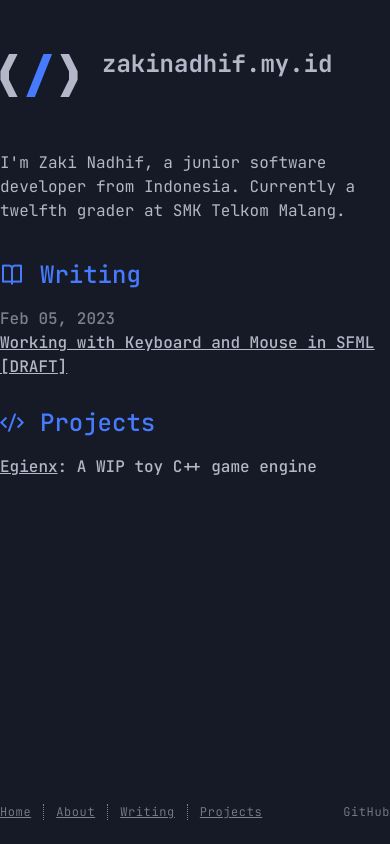
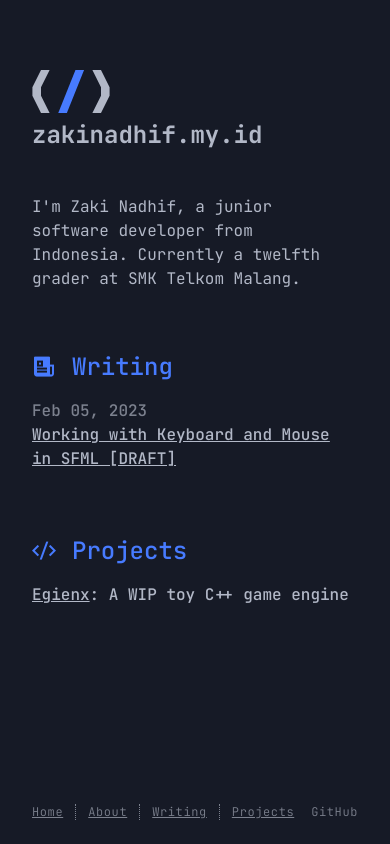
Before and after one commit to zakinadhif/zakinadhif.me, a Next.js app: page / in a window 390 px wide. Built offline with nearby package versions, Linux system fonts and the light colour scheme.

Commit message:
Major style change
Better design system:

- Less html markups to worry about
- Better readability
- Better responsivity

Also changed the article icon in index page into newspaper icon

```diff
--- /dev/null
+++ b/components/content.jsx
@@ -0,0 +1,7 @@
+export default function Content({ children }) {
+    return (
+        <div className="flex flex-col min-h-full py-16 relative">
+            {children}
+        </div>
+    )
+}
--- a/components/footer.jsx
+++ b/components/footer.jsx
@@ -2,7 +2,7 @@ import Link from "next/link"
 
 export default function Footer() {
     return (
-        <footer className="py-6 md:py-10 flex items-center justify-between font-thin tracking-wider text-smoke text-xs">
+        <footer className="flex items-center justify-between font-thin tracking-wider text-smoke text-xs content-center absolute bottom-0 w-full mb-6">
             <nav>
                 <ul className="flex divide-x divide-smoke divide-dotted underline">
                     <li className="px-3 pl-0"><Link href="/"><a>Home</a></Link></li>
--- a/components/layout.jsx
+++ /dev/null
@@ -1,16 +0,0 @@
-import Navbar from "./navbar";
-import Footer from "./footer";
-
-export default function Layout({ children }) {
-    return (
-        <div className="font-jetbrains-mono bg-[#161A26] text-whitesmoke overflow-auto">
-            <div className="flex flex-col max-w-2xl w-full mx-auto min-h-screen">
-                <Navbar />
-                <div className="grow">
-                    {children}
-                </div>
-                <Footer />
-            </div>
-        </div>
-    )
-}
--- a/components/navbar.jsx
+++ b/components/navbar.jsx
@@ -3,7 +3,7 @@ import Link from "next/link"
 
 export default function Navbar() {
     return (
-        <div className="relative py-12">
+        <header className="relative mb-8">
             <div className="bg-[url('/assets/code.svg')] w-[78px] h-[55px] bg-contain bg-no-repeat bg-center float-left inline-block mr-6"/>
             <div className="font-bold text-2xl">zakinadhif.my.id</div>
             <nav className="font-light text-sm tracking-widest text-bluemoon hidden md:block">
@@ -14,6 +14,6 @@ export default function Navbar() {
                     <li className="px-4 pr-0"><a href="https://github.com/zakinadhif" className="hover:underline underline-offset-1">Projects</a></li>
                 </ul>
             </nav>
-        </div>
+        </header>
     )
 }
--- a/pages/about.jsx
+++ b/pages/about.jsx
@@ -1,19 +1,24 @@
 import Head from "next/head";
 import Link from "next/link";
-import Layout from "../components/layout";
+import Content from "../components/content";
+
+import Navbar from "../components/navbar";
+import Footer from "../components/footer";
 
 export default function Home({ allPostsData }) {
   return (
-    <Layout>
+    <Content>
       <Head>
         <title>Zaki Nadhif's About</title>
         <link rel="icon" href="/favicon.ico" />
       </Head>
+      <Navbar />
       <h1 className="text-2xl font-medium text-bluemoon mb-2">About Me</h1>
       <p>
         I'm Zaki Nadhif, a junior software developer from Indonesia. Currently a
         twelfth grader at SMK Telkom Malang.
       </p>
-    </Layout>
+      <Footer />
+    </Content>
   );
 }
--- a/pages/archives.jsx
+++ b/pages/archives.jsx
@@ -1,7 +1,10 @@
 import { getPostTagsRaw, getPostGroupsRaw, getSortedPostsData, groupPostsByYear } from "../lib/posts";
-import Layout from "../components/layout";
+import Content from "../components/content";
 import Head from "next/head";
 import Link from "next/link";
+
+import Navbar from "../components/navbar";
+import Footer from "../components/footer";
 
 export default function Archives({ postsGroupedByYear, postTags, postGroups }) {
   const formatDate = (d) => {
@@ -17,11 +20,12 @@ export default function Archives({ postsGroupedByYear, postTags, postGroups }) {
   }
 
   return (
-    <Layout>
+    <Content>
       <Head>
         <title>Zaki Nadhif's Archives</title>
         <link rel="icon" href="/favicon.ico" />
       </Head>
+      <Navbar />
       <div className="p-4 bg-[#0e1018] border border-[#424964] rounded-md -mt-2 mb-4">
         <h2 className="font-medium">Tags:</h2>
         <div className="flex flex-wrap text-bluemoon space-x-3 mb-2">
@@ -53,7 +57,8 @@ export default function Archives({ postsGroupedByYear, postTags, postGroups }) {
           </li>
         ))}
       </ul>
-    </Layout>
+      <Footer />
+    </Content>
   );
 }
 
--- a/pages/groups/[group].jsx
+++ b/pages/groups/[group].jsx
@@ -3,17 +3,21 @@ import {
   getPostGroups,
   getPostsInGroup,
 } from "../../lib/posts";
-import Layout from "../../components/layout";
 import Link from "next/link";
 import Head from "next/head";
 
+import Content from "../../components/content";
+import Footer from "../../components/footer";
+import Navbar from "../../components/navbar";
+
 export default function Tag({ group, postsGroupedByYear }) {
   return (
-    <Layout>
+    <Content>
       <Head>
         <title>{`Zaki Nadhif | ${group}`}</title>
         <link rel="icon" href="/favicon.ico" />
       </Head>
+      <Navbar />
       <h1 className="text-xl font-medium mb-4 text-bluemoon">
         Posts in group: <span className="underline">{group}</span>
       </h1>
@@ -38,7 +42,8 @@ export default function Tag({ group, postsGroupedByYear }) {
           </li>
         ))}
       </ul>
-    </Layout>
+      <Footer />
+    </Content>
   );
 }
 
--- a/pages/index.jsx
+++ b/pages/index.jsx
@@ -1,7 +1,10 @@
 import Head from 'next/head'
 import Link from 'next/link'
-import Layout from '../components/layout'
+import Content from '../components/content'
 import { getSortedPostsData } from '../lib/posts'
+
+import Navbar from "../components/navbar";
+import Footer from "../components/footer";
 
 export default function Home({ allPostsData }) {
   const formatDate = (d) => {
@@ -17,17 +20,21 @@ export default function Home({ allPostsData }) {
   }
 
   return (
-    <Layout>
+    <Content>
       <Head>
         <title>Zaki Nadhif's Notes</title>
         <link rel="icon" href="/favicon.ico" />
       </Head>
-      <p className="mb-9">
+      <Navbar />
+      <section id="about">
+        <p className="my-3">
           I'm Zaki Nadhif, a junior software developer from Indonesia. Currently a
           twelfth grader at SMK Telkom Malang.
         </p>
-      <h2 className="text-2xl text-bluemoon mb-4 font-medium flex items-center gap-4"><i className="ri-book-open-line font-medium" />Writing</h2>
-      <ul className="space-y-3 md:space-y-1 font-medium">
+      </section>
+      <section id="writing">
+        <h2 className="h2 flex items-center gap-4"><i className="ri-newspaper-fill font-medium" />Writing</h2>
+        <ul className="space-y-3 md:space-y-1 font-medium my-4">
           {allPostsData.map(({ slugStr, date, title }) => (
             <li className="flex md:flex-row flex-col" key={slugStr}>
               <time className="text-smoke mr-8 shrink-0" dateTime={date}>{formatDate(date)}</time>
@@ -35,11 +42,15 @@ export default function Home({ allPostsData }) {
             </li>
           ))}
         </ul>
-      <h2 className="text-2xl text-bluemoon mb-4 font-medium mt-7 flex items-center gap-4"><i class="ri-code-s-slash-line font-medium" />Projects</h2>
+      </section>
+      <section id="writing">
+        <h2 className="h2 flex items-center gap-4"><i class="ri-code-s-slash-line font-medium" />Projects</h2>
         <ul className="space-y-1 font-medium">
           <li><a className="underline underline-offset-1" href="https://github.com/cowdingus/SpaceShooter/tree/engine">Egienx</a>: A WIP toy C++ game engine</li>
         </ul>
-    </Layout>
+      </section>
+      <Footer />
+    </Content>
   )
 }
 
--- a/pages/posts/[...postSlug].jsx
+++ b/pages/posts/[...postSlug].jsx
@@ -1,7 +1,9 @@
 import { getPostSlugs, getPostData } from "../../lib/posts";
-import Footer from "../../components/footer";
 import Head from "next/head";
 import Link from "next/link";
+
+import Content from "../../components/content";
+import Footer from "../../components/footer";
 
 export default function Post({ postData }) {
   const getTags = () => {
@@ -49,16 +51,15 @@ export default function Post({ postData }) {
   }
 
   return (
-    <div className="font-jetbrains-mono bg-[#161A26] text-whitesmoke overflow-auto">
+    <Content>
       <Head>
         <title>{`${postData.title} | Zaki Nadhif`}</title>
         <link rel="icon" href="/favicon.ico" />
       </Head>
-      <div className="flex flex-col max-w-2xl w-full mx-auto min-h-screen">
       <Link href="../">
-          <a className="flex items-center gap-2 mt-8 hover:text-bluemoon self-start"><i className="ri-arrow-left-line text-2xl hover:no-underline" /> Go Back</a>
+        <a className="flex items-center gap-2 hover:text-bluemoon self-start"><i className="ri-arrow-left-line text-2xl hover:no-underline" /> Go Back</a>
       </Link>
-        <article className="grow mt-8">
+      <article className="mt-8">
         <header>
           <h1 className="text-4xl mb-1 font-bold text-bluemoon tracking-tight">
             {postData.title}
@@ -74,8 +75,7 @@ export default function Post({ postData }) {
         />
       </article>
       <Footer />
-      </div>
-    </div>
+    </Content>
   );
 }
 
--- a/pages/tags/[tag].jsx
+++ b/pages/tags/[tag].jsx
@@ -3,17 +3,21 @@ import {
   getPostsWithTag,
   groupPostsByYear,
 } from "../../lib/posts";
-import Layout from "../../components/layout";
 import Link from "next/link";
 import Head from "next/head";
 
+import Content from "../../components/content";
+import Footer from "../../components/footer";
+import Navbar from "../../components/navbar";
+
 export default function Tag({ tag, postsGroupedByYear }) {
   return (
-    <Layout>
+    <Content>
       <Head>
         <title>{`Zaki Nadhif | ${tag} Posts`}</title>
         <link rel="icon" href="/favicon.ico" />
       </Head>
+      <Navbar />
       <h1 className="text-xl font-medium mb-4 text-bluemoon">
         Posts with tag: <span className="underline">{tag}</span>
       </h1>
@@ -38,7 +42,8 @@ export default function Tag({ tag, postsGroupedByYear }) {
           </li>
         ))}
       </ul>
-    </Layout>
+      <Footer />
+    </Content>
   );
 }
 
--- a/styles/globals.css
+++ b/styles/globals.css
@@ -3,3 +3,23 @@
 @tailwind base;
 @tailwind components;
 @tailwind utilities;
+
+html {
+  @apply h-full
+}
+
+body {
+  @apply font-jetbrains-mono bg-[#161A26] text-whitesmoke overflow-auto h-full max-w-3xl w-full mx-auto px-8
+}
+
+.h1 {
+
+}
+
+.h2 {
+  @apply text-2xl text-bluemoon mb-4 mt-12 font-medium
+}
+
+#__next {
+  @apply h-full
+}
--- a/tailwind.config.js
+++ b/tailwind.config.js
@@ -7,7 +7,7 @@ module.exports = {
   theme: {
     extend: {
       fontFamily: {
-        'jetbrains-mono': ['"JetBrains Mono"']
+        'jetbrains-mono': ['"JetBrains Mono"', '"JetBrains Mono"', '"Menlo"', '"Meslo LG"', 'monospace']
       },
       colors: {
         'bluemoon': '#477BFF',
```
Lines whose indentation alone changed are shown as unchanged.
